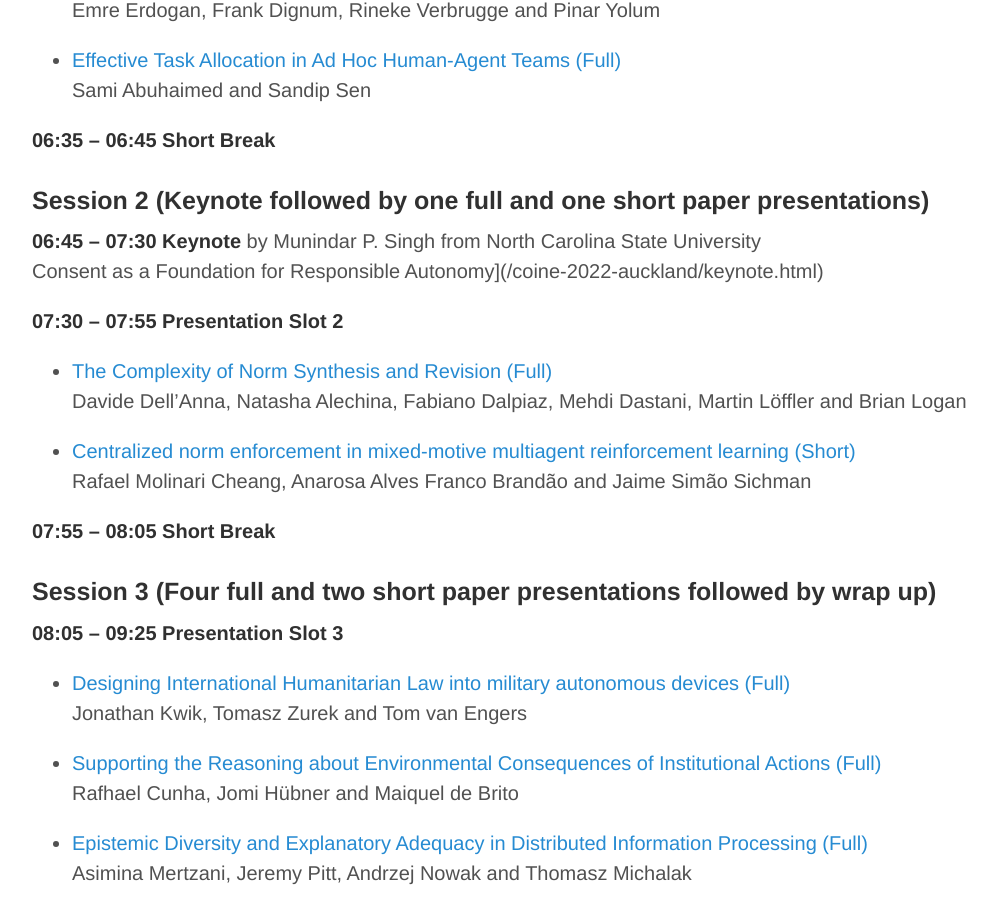
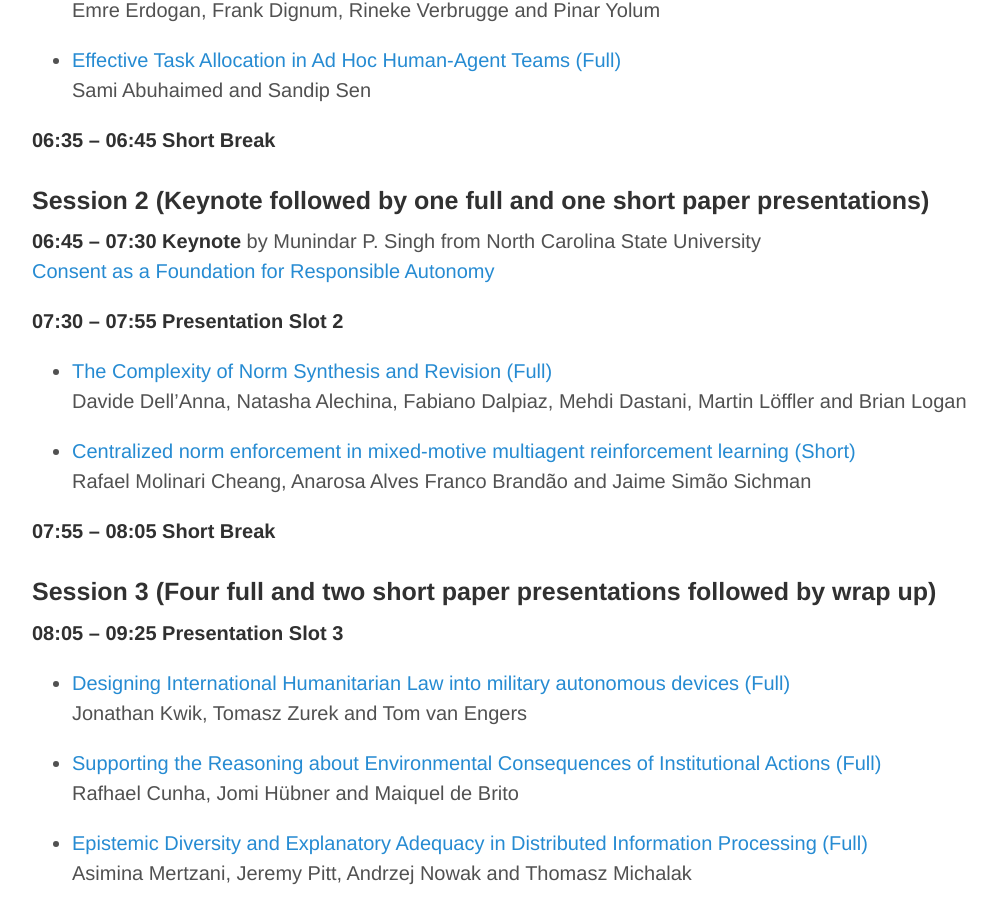
Before and after one commit to jithincheriyan/coine-2022-auckland, a Jekyll site: the page built from technical_programme.md, in a window 1280 px wide and 900 px high, scrolled down 978 px. Shown: the whole window, without its empty margins (68-1065 px from the left). Built offline with Jekyll 4.4.1, drawn with Linux system fonts in a browser that asks for light colours.

Commit message:
schedule update

```diff
--- a/technical_programme.md
+++ b/technical_programme.md
@@ -38,7 +38,7 @@ Sami Abuhaimed and Sandip Sen
 
 ### Session 2 (Keynote followed by one full and one short paper presentations)
 
-**06:45 &ndash; 07:30 Keynote** by Munindar P. Singh from North Carolina State University <br/>Consent as a Foundation for Responsible Autonomy]({{ site.path }}/keynote.html)
+**06:45 &ndash; 07:30 Keynote** by Munindar P. Singh from North Carolina State University <br/>[Consent as a Foundation for Responsible Autonomy]({{ site.path }}/keynote.html)
 
 **07:30 &ndash; 07:55 Presentation Slot 2**
 
```
